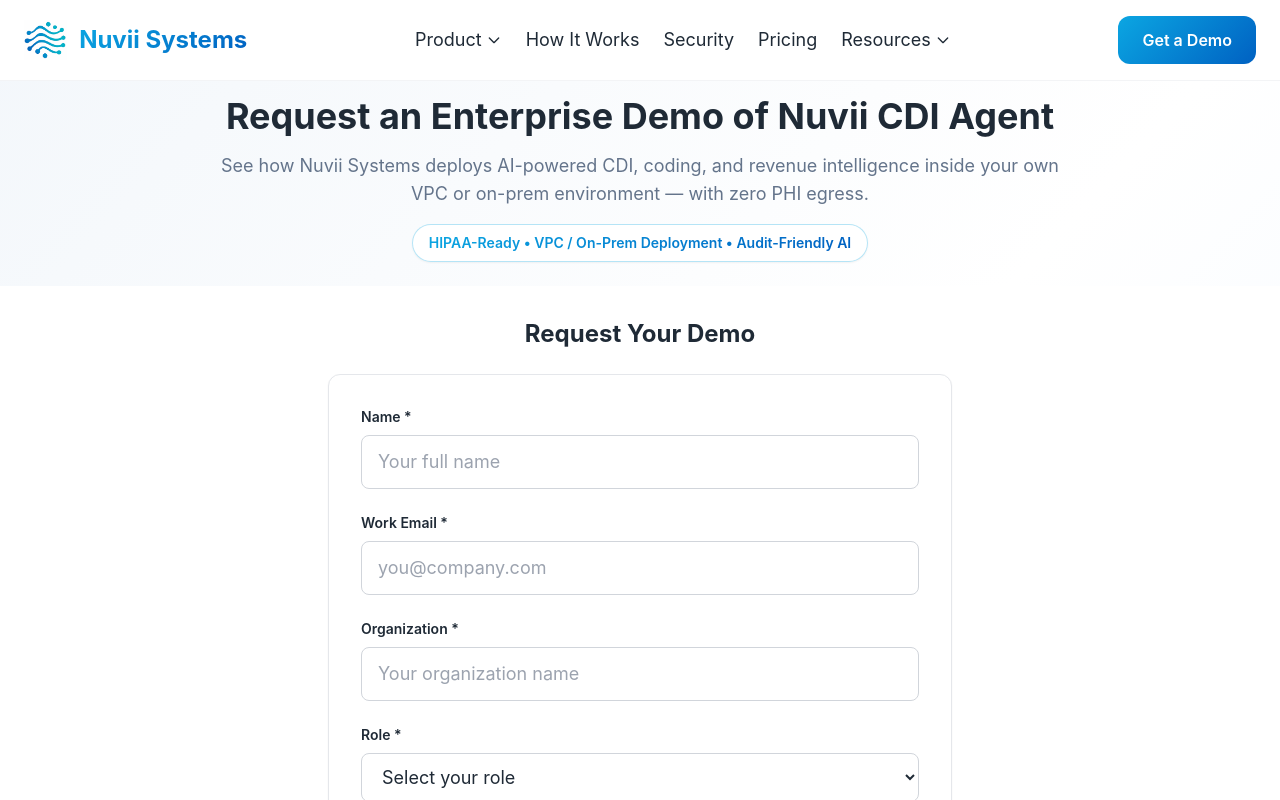
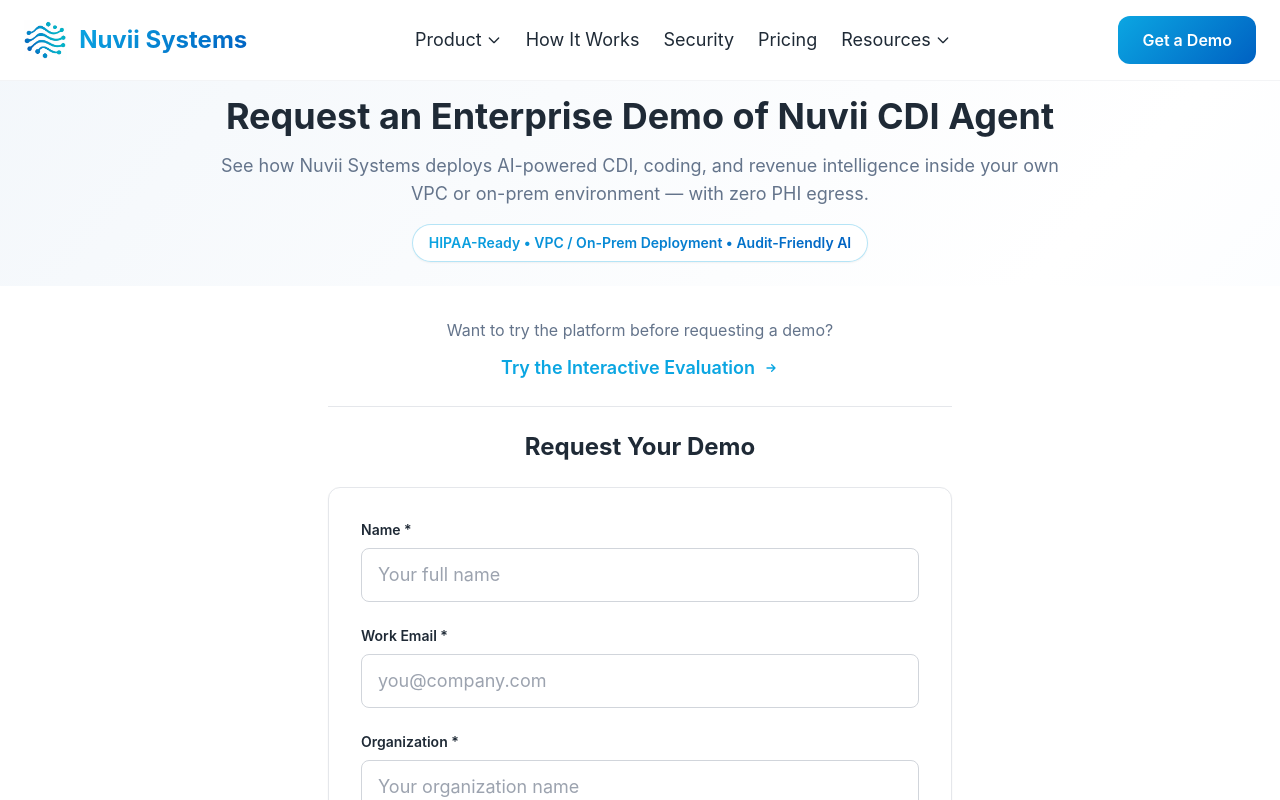
Before and after one commit to mmakkena/nuvii-systems-site, a Next.js app: page /demo in a window 1280 px wide. Shown: the top 800 px of the page. Built offline with nearby package versions, Linux system fonts and the light colour scheme.

Commit message:
Add 'Try the Interactive Evaluation' link before demo form
Added link to nuvii.ai with helpful prompt for users who want to try the platform before requesting a demo.

```diff
--- a/src/app/demo/page.tsx
+++ b/src/app/demo/page.tsx
@@ -56,10 +56,30 @@
       {/* Demo Request Form */}
       <section className="py-8 bg-white">
         <div className="max-w-2xl mx-auto px-6">
-          <h2 className="text-xl md:text-2xl font-bold text-nuvii-text mb-6 text-center">
-            Request Your Demo
-          </h2>
-          <DemoForm />
+          {/* Interactive Evaluation Link */}
+          <div className="mb-6 text-center">
+            <p className="text-base text-foreground-accent mb-3">
+              Want to try the platform before requesting a demo?
+            </p>
+            <a
+              href="https://nuvii.ai"
+              target="_blank"
+              rel="noopener noreferrer"
+              className="inline-flex items-center gap-2 text-nuvii-blue hover:text-nuvii-teal font-semibold transition-colors"
+            >
+              Try the Interactive Evaluation
+              <svg className="w-4 h-4" fill="none" stroke="currentColor" viewBox="0 0 24 24">
+                <path strokeLinecap="round" strokeLinejoin="round" strokeWidth={2} d="M13 7l5 5m0 0l-5 5m5-5H6" />
+              </svg>
+            </a>
+          </div>
+
+          <div className="border-t border-gray-200 pt-6">
+            <h2 className="text-xl md:text-2xl font-bold text-nuvii-text mb-6 text-center">
+              Request Your Demo
+            </h2>
+            <DemoForm />
+          </div>
         </div>
       </section>
 
```
